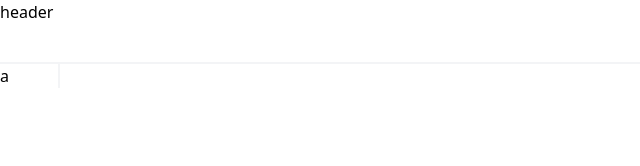
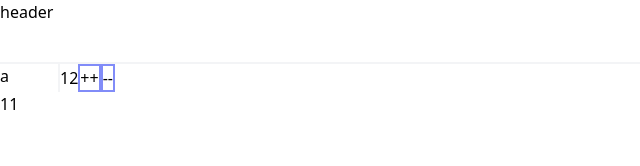
Before and after one commit to ghals5737/calendar-front, a Next.js app: page / in a window 1280 px wide. Shown: the top 166 px of the page, without its empty margins (0-640 px from the left). Built offline with nearby package versions, Linux system fonts and the light colour scheme.

Commit message:
zustand 추가 moment라이브러리로 달력에 필요한 년월일 추출 함수 작성

```diff
--- a/app/page.tsx
+++ b/app/page.tsx
@@ -1,105 +1,37 @@
 'use client';
 import { useEffect, useState } from 'react'
-import moment from 'moment'
 import FullCalendar from '@fullcalendar/react'
 import interactionPlugin from '@fullcalendar/interaction'
 import timeGridPlugin from '@fullcalendar/timegrid'
 import BasicLayout from '../components/common/basicLayout'
+import getDays from '../utils/getDays'
+import {useMonth} from '../store/useMonth'
+import {useDaysInfo} from '../store/useDaysInfo'
 
 export default function Page(){
-    const [getMoment, setMoment] = useState(moment()); // 오늘
+    const {month,addMonth,minusMonth}=useMonth(state=>state);
+    const {days,setDays}=useDaysInfo(state=>state);
 
-    const today = getMoment; // 오늘
-
-    const todayFirstWeek = today.clone().startOf('month').week(); // 이번달의 첫째 주
-    const todayLastWeek = today.clone().endOf('month').week() === 1 ? 53 : today.clone().endOf('month').week(); // 이번달의 마지막 주
-
-    const [dayArray, setDayArray] = useState<any>([]); // 날짜들이 가지는 상태값들 모아둔 배열
-
-    useEffect(() => {
-
-        // 고유 인덱스 번호
-        let Index = 0;
-
-        // 이번 달 배열에 담기
-        let week = todayFirstWeek;
-        let result = []; // 이번 달 배열
-        for (week; week <= todayLastWeek; week++) {
-          let weekArray: any[] = []; // 주 별로 배열에 담음
-          for (var i = 0; i < 7; i++) { // 7번 반복(일주일)
-            let days = today.clone().startOf('year').week(week).startOf('week').add(i, 'day'); // 그날의 시간 정보
-            if (moment().format('YYYYMMDD') === days.format('YYYYMMDD')) { // 현재날짜일 경우
-              weekArray.push({
-                Index: i,
-                day: days.format('YYYY-MM-DD'),
-                work: "",
-                tardy: "",
-                css: {
-                  color: "",
-                  bgColor: "lightpink",
-                  display: "",
-                },
-                func: {
-                  onClick: true,
-                }
-              });
-            }
-            else if (days.format('MM') !== today.format('MM')) { // 현재 월이 아닐 경우 (클릭옵션 주지 않기 or dispaly none)
-              weekArray.push({
-                Index: i,
-                day: days.format('YYYY-MM-DD'),
-                work: "",
-                tardy: "",
-                css: {
-                  color: "",
-                  bgColor: "white",
-                  display: "",
-                },
-                func: {
-                  onClick: true,
-                }
-              });
-            }
-            else {
-              weekArray.push({
-                Index: i,
-                day: days.format('YYYY-MM-DD'),
-                work: "",
-                tardy: "",
-                css: {
-                  color: "",
-                  bgColor: "lightgrey",
-                  display: "",
-                },
-                func: {
-                  onClick: true,
-                }
-              });
-            }
-            Index++; // monthIndex 값을 1씩 증가
-          }
-          result.push(weekArray);
-        }
-
-        setDayArray(result);
-      }, []);
-
-    console.log('dayArray:',dayArray)
+    const increase=()=>{
+      addMonth()
+      setDays(month)
+    }
+    const decrease=()=>{
+      minusMonth()
+      setDays(month)
+    }
+    console.log(days)
 
     return(
         <BasicLayout>
             <div className=''>
-
+              {month}
+              <button className='border-2 border-indigo-400' onClick={increase}>++</button>
+              <button className='border-2 border-indigo-400' onClick={decrease}>--</button>
             </div>
-            {/* <FullCalendar
-                plugins={[interactionPlugin, timeGridPlugin]}
-                initialView='timeGridWeek'
-                nowIndicator={true}
-                editable={true}
-                initialEvents={[
-                { title: 'nice event', start: new Date() }
-                ]}
-            /> */}
+            <div>
+              {days[0][0].month}
+            </div>
         </BasicLayout>
     )
 }
--- a/next.config.js
+++ b/next.config.js
@@ -1,6 +1,6 @@
 /** @type {import('next').NextConfig} */
 const nextConfig = {
-  reactStrictMode: true,
+  reactStrictMode: false,
   swcMinify: true,
   experimental: {
     appDir: true,
--- a/package.json
+++ b/package.json
@@ -22,7 +22,8 @@
     "next": "13.0.6",
     "react": "18.2.0",
     "react-dom": "18.2.0",
-    "typescript": "4.9.3"
+    "typescript": "4.9.3",
+    "zustand": "^4.1.5"
   },
   "devDependencies": {
     "autoprefixer": "^10.4.13",
--- /dev/null
+++ b/store/useDaysInfo.tsx
@@ -0,0 +1,18 @@
+import create from 'zustand'
+import daysInfo from '../types/daysInfo'
+import getDays from '../utils/getDays'
+import moment from 'moment'
+
+interface daysDataInfo {
+    days: daysInfo[][];
+    setDays: (month: number) => void;
+}
+
+export const useDaysInfo = create<daysDataInfo>((set) => ({
+    days:getDays(Number(moment().format('MM'))),
+    setDays:(month:number)=>{
+        set(()=>({
+            days:getDays(month)
+        }));
+    }
+}));
--- /dev/null
+++ b/store/useMonth.tsx
@@ -0,0 +1,19 @@
+import create from 'zustand'
+import getDays from '../utils/getDays'
+import moment from 'moment'
+
+interface monthDataInfo {
+    month: number;
+    addMonth: () => void;
+    minusMonth: () => void;
+}
+
+export const useMonth = create<monthDataInfo>((set) => ({
+  month:Number(moment().format('MM')),
+  addMonth: () => {
+    set((state) => ({ month: state.month+1 }));
+  },
+  minusMonth: () => {
+    set((state) => ({ month: state.month-1 }));
+  }
+}));
--- /dev/null
+++ b/types/daysInfo.tsx
@@ -0,0 +1,12 @@
+class days{
+    year: number;
+    month: number;
+    day: number;
+    constructor(year:number,month:number,day:number){
+        this.year=year
+        this.month=month
+        this.day=day
+    }
+}
+
+export default days;
--- /dev/null
+++ b/utils/getDays.tsx
@@ -0,0 +1,24 @@
+import moment from 'moment'
+import daysInfo from '../types/daysInfo'
+
+export default function getDays(month:number){
+    // 이번 달 배열에 담기
+    let result = []; // 이번 달 배열
+    const today = moment().month(month-1); // 오늘
+    const todayFirstWeek = today.clone().startOf('month').week(); // 이번달의 첫째 주
+    const todayLastWeek = today.clone().endOf('month').week() === 1 ? 53 : today.clone().endOf('month').week(); // 이번달의 마지막 주
+    let week = todayFirstWeek;
+    for (week; week <= todayLastWeek; week++) {
+        let weekArray: daysInfo[] = []; // 주 별로 배열에 담음
+        for (var i = 0; i < 7; i++) { // 7번 반복(일주일)
+            let days = today.clone().startOf('year').week(week).startOf('week').add(i, 'day'); // 그날의 시간 정보
+            // console.log(days.format('YYYY-MM-DD'))
+            weekArray.push(
+                new daysInfo(Number(days.format('YYYY')),Number(days.format('MM')),Number(days.format('DD')))
+            )
+        }
+        result.push(weekArray)
+    }
+
+    return result
+}
```
Also changed, not shown: 1 other file (tests, documents, lock files or other folders).
